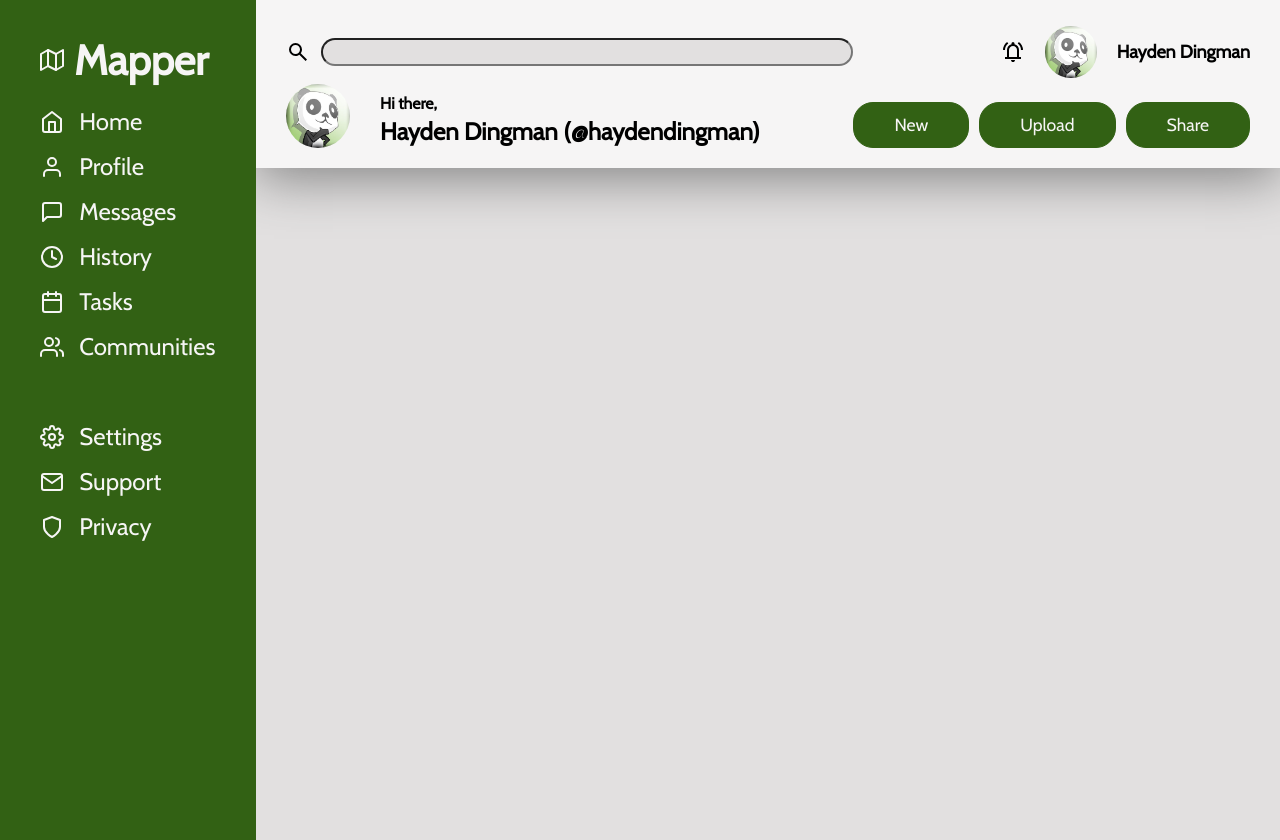
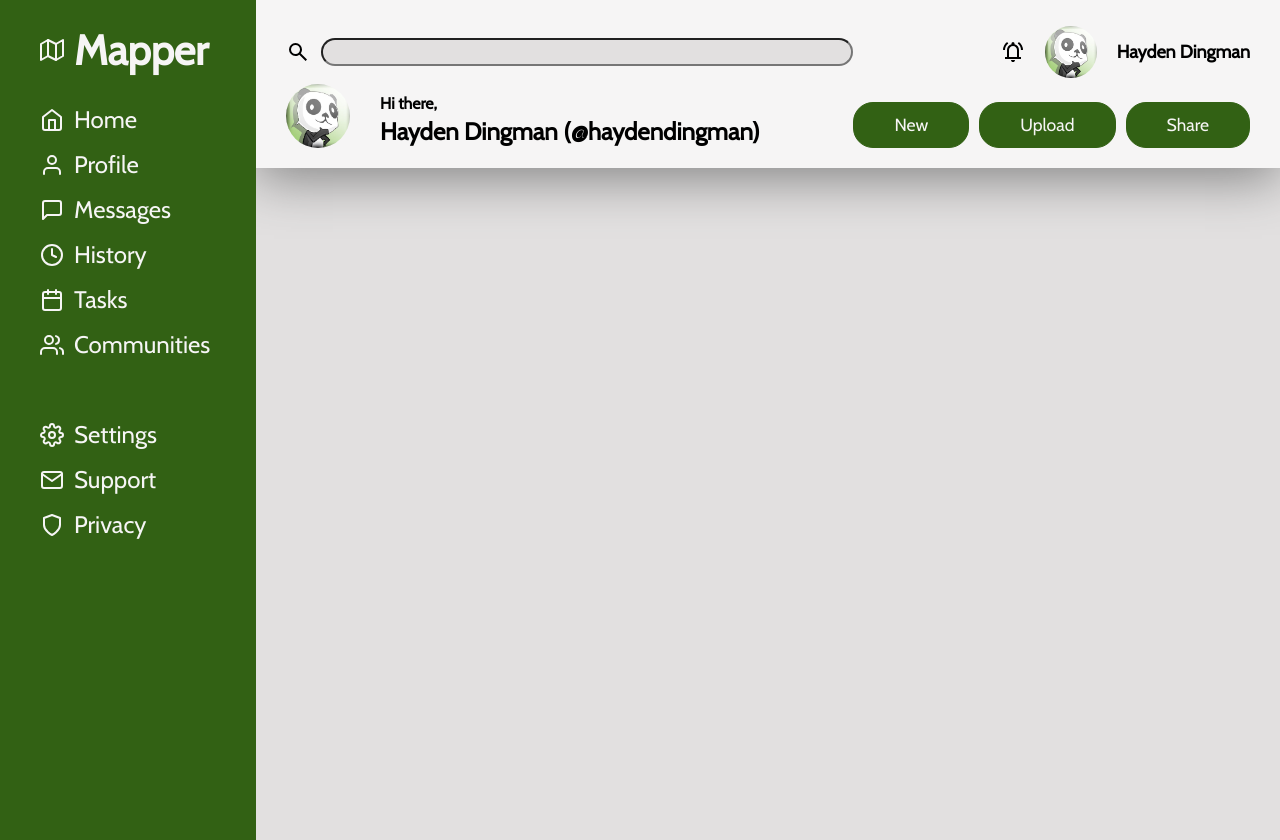
Before and after one commit to HaydenDingman/odin-admin-dashboard, a plain HTML site: page index.html in a window 1280 px wide. Drawn offline with nearby package versions, Linux system fonts and the light colour scheme.

Commit message:
Refactor sidebar into nav-item divs and add hover state

```diff
--- a/admin-dashboard.css
+++ b/admin-dashboard.css
@@ -30,8 +30,6 @@ body {
     grid-row: 1 / -1;
     background-color: var(--sidebar-green);
 
-    padding: 10px 40px;
-
     display: grid;
     grid-template-rows: 100px 1fr;
     color:var(--white);
@@ -40,13 +38,26 @@ body {
 
 nav {
     display: grid;
-    grid-template-columns: 1fr 4fr;
     grid-template-rows: repeat(10, 40px);
     gap: 5px;
     font-size: 1.5rem;
+    align-items: center;
+}
+
+.nav-item {
+    display: grid;
+    grid-template-columns: min-content auto;
+    gap: 10px;
+    align-items: center;
+    padding:10px 40px;
+}
+
+.nav-item:hover {
+    background-color: var(--sidebar-green-hover);
 }
 
 .logo-text {
+    padding: 10px 40px;
     display:flex;
     gap: 10px;
     align-items: center;
--- a/index.html
+++ b/index.html
@@ -20,26 +20,43 @@
                 <h1>Mapper</h1>
         </div>
         <nav>
+            <div class="nav-item">
                 <svg xmlns="http://www.w3.org/2000/svg" width="24" height="24" viewBox="0 0 24 24" fill="none" stroke="currentColor" stroke-width="2" stroke-linecap="round" stroke-linejoin="round" class="feather feather-home"><path d="M3 9l9-7 9 7v11a2 2 0 0 1-2 2H5a2 2 0 0 1-2-2z"></path><polyline points="9 22 9 12 15 12 15 22"></polyline></svg>
                 <a href="">Home</a>
+            </div>
+            <div class="nav-item">
                 <svg xmlns="http://www.w3.org/2000/svg" width="24" height="24" viewBox="0 0 24 24" fill="none" stroke="currentColor" stroke-width="2" stroke-linecap="round" stroke-linejoin="round" class="feather feather-user"><path d="M20 21v-2a4 4 0 0 0-4-4H8a4 4 0 0 0-4 4v2"></path><circle cx="12" cy="7" r="4"></circle></svg>
                 <a href="">Profile</a>
+            </div>
+            <div class="nav-item">
                 <svg xmlns="http://www.w3.org/2000/svg" width="24" height="24" viewBox="0 0 24 24" fill="none" stroke="currentColor" stroke-width="2" stroke-linecap="round" stroke-linejoin="round" class="feather feather-message-square"><path d="M21 15a2 2 0 0 1-2 2H7l-4 4V5a2 2 0 0 1 2-2h14a2 2 0 0 1 2 2z"></path></svg>
                 <a href="">Messages</a>
+            </div>
+            <div class="nav-item">
                 <svg xmlns="http://www.w3.org/2000/svg" width="24" height="24" viewBox="0 0 24 24" fill="none" stroke="currentColor" stroke-width="2" stroke-linecap="round" stroke-linejoin="round" class="feather feather-clock"><circle cx="12" cy="12" r="10"></circle><polyline points="12 6 12 12 16 14"></polyline></svg>
                 <a href="">History</a>
+            </div>
+            <div class="nav-item">
                 <svg xmlns="http://www.w3.org/2000/svg" width="24" height="24" viewBox="0 0 24 24" fill="none" stroke="currentColor" stroke-width="2" stroke-linecap="round" stroke-linejoin="round" class="feather feather-calendar"><rect x="3" y="4" width="18" height="18" rx="2" ry="2"></rect><line x1="16" y1="2" x2="16" y2="6"></line><line x1="8" y1="2" x2="8" y2="6"></line><line x1="3" y1="10" x2="21" y2="10"></line></svg>
                 <a href="">Tasks</a>
+            </div>
+            <div class="nav-item">
                 <svg xmlns="http://www.w3.org/2000/svg" width="24" height="24" viewBox="0 0 24 24" fill="none" stroke="currentColor" stroke-width="2" stroke-linecap="round" stroke-linejoin="round" class="feather feather-users"><path d="M17 21v-2a4 4 0 0 0-4-4H5a4 4 0 0 0-4 4v2"></path><circle cx="9" cy="7" r="4"></circle><path d="M23 21v-2a4 4 0 0 0-3-3.87"></path><path d="M16 3.13a4 4 0 0 1 0 7.75"></path></svg>
                 <a href="">Communities</a>
+            </div>
             <div></div>
-            <div></div>
+            <div class="nav-item">
                 <svg xmlns="http://www.w3.org/2000/svg" width="24" height="24" viewBox="0 0 24 24" fill="none" stroke="currentColor" stroke-width="2" stroke-linecap="round" stroke-linejoin="round" class="feather feather-settings"><circle cx="12" cy="12" r="3"></circle><path d="M19.4 15a1.65 1.65 0 0 0 .33 1.82l.06.06a2 2 0 0 1 0 2.83 2 2 0 0 1-2.83 0l-.06-.06a1.65 1.65 0 0 0-1.82-.33 1.65 1.65 0 0 0-1 1.51V21a2 2 0 0 1-2 2 2 2 0 0 1-2-2v-.09A1.65 1.65 0 0 0 9 19.4a1.65 1.65 0 0 0-1.82.33l-.06.06a2 2 0 0 1-2.83 0 2 2 0 0 1 0-2.83l.06-.06a1.65 1.65 0 0 0 .33-1.82 1.65 1.65 0 0 0-1.51-1H3a2 2 0 0 1-2-2 2 2 0 0 1 2-2h.09A1.65 1.65 0 0 0 4.6 9a1.65 1.65 0 0 0-.33-1.82l-.06-.06a2 2 0 0 1 0-2.83 2 2 0 0 1 2.83 0l.06.06a1.65 1.65 0 0 0 1.82.33H9a1.65 1.65 0 0 0 1-1.51V3a2 2 0 0 1 2-2 2 2 0 0 1 2 2v.09a1.65 1.65 0 0 0 1 1.51 1.65 1.65 0 0 0 1.82-.33l.06-.06a2 2 0 0 1 2.83 0 2 2 0 0 1 0 2.83l-.06.06a1.65 1.65 0 0 0-.33 1.82V9a1.65 1.65 0 0 0 1.51 1H21a2 2 0 0 1 2 2 2 2 0 0 1-2 2h-.09a1.65 1.65 0 0 0-1.51 1z"></path></svg>
                 <a href="">Settings</a>
+            </div>
+            <div class="nav-item">
                 <svg xmlns="http://www.w3.org/2000/svg" width="24" height="24" viewBox="0 0 24 24" fill="none" stroke="currentColor" stroke-width="2" stroke-linecap="round" stroke-linejoin="round" class="feather feather-mail"><path d="M4 4h16c1.1 0 2 .9 2 2v12c0 1.1-.9 2-2 2H4c-1.1 0-2-.9-2-2V6c0-1.1.9-2 2-2z"></path><polyline points="22,6 12,13 2,6"></polyline></svg>
                 <a href="">Support</a>
+            </div>
+            <div class="nav-item">
                 <svg xmlns="http://www.w3.org/2000/svg" width="24" height="24" viewBox="0 0 24 24" fill="none" stroke="currentColor" stroke-width="2" stroke-linecap="round" stroke-linejoin="round" class="feather feather-shield"><path d="M12 22s8-4 8-10V5l-8-3-8 3v7c0 6 8 10 8 10z"></path></svg>
                 <a href="">Privacy</a>
+            </div>
         </nav>
     </div>
     <header>
```
Lines whose indentation alone changed are shown as unchanged.
